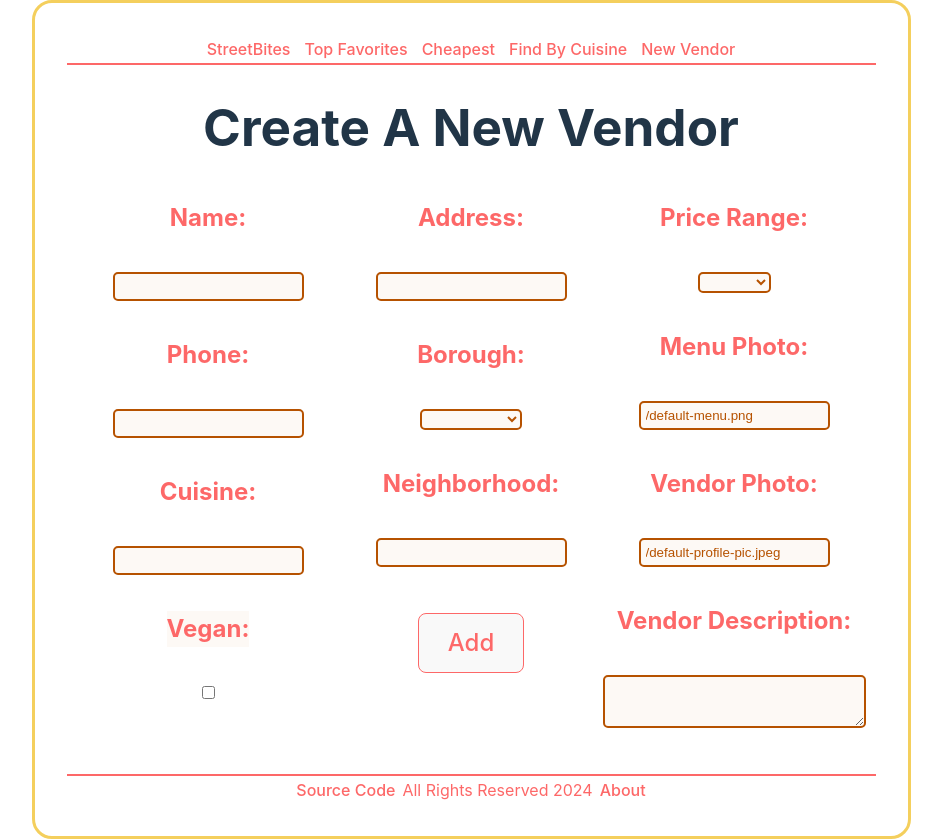
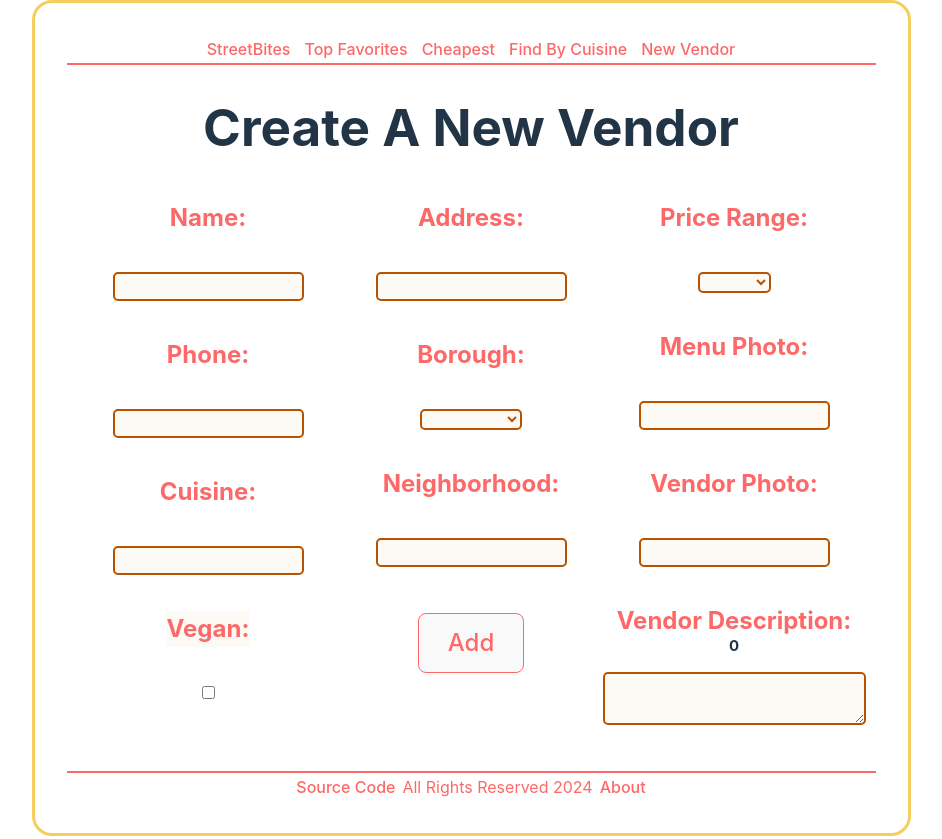
Before and after one commit to AbrahamZambranoTablante/streetbites-fullstack-web-app, a React (Vite) app in the folder frontend/: page /vendors/new in a window 1280 px wide. Shown: the whole page, without its empty margins (169-1111 px from the left). Built offline with nearby package versions, Linux system fonts and the light colour scheme; no server answers.

Commit message:
abraham: description only 150 chars, align profile info and add default profile and menu pics

```diff
--- a/frontend/src/CSS/New.css
+++ b/frontend/src/CSS/New.css
@@ -41,3 +41,8 @@
 .form__inputs-info-vegan {
     background-color: #FDF9F5;
 }
+
+.char-counter {
+    font-size: 15px;
+    margin-top: -40px;
+}
--- a/frontend/src/CSS/Show.css
+++ b/frontend/src/CSS/Show.css
@@ -1,9 +1,10 @@
 .vendor__details {
-    display:flex;
+    display:grid;
+    grid-template-columns: repeat(3, 1fr);
 }
 
 .vendor-profile-pic {
-    margin: 100px 70px;
+    margin: 120px 70px;
     width: 200px;
     height: 200px;
     border-radius: 100%;
@@ -14,3 +15,13 @@
     height: 300px;
     margin: 70px;
 }
+
+.vendor__details-info {
+    border: 1px solid #FD6868;
+    margin: 5% 15%;
+    border-radius: 20px;
+}
+
+.description-container {
+    margin: 0% 20%;
+}
--- a/frontend/src/Components/EditVendorForm.jsx
+++ b/frontend/src/Components/EditVendorForm.jsx
@@ -104,7 +104,8 @@ export default function EditVendorForm () {
                         <label htmlFor="vendor_photo" className="">Vendor Photo:</label><br/>
                             <input id="vendor_photo" type="text" value={editVendor.vendor_photo} onChange={handleTextChange} className="form__input-field" /><br/>
                         <label htmlFor="description" className="">Vendor Description:</label><br/>
-                            <textarea id="description" value={editVendor.description} rows="3" cols="30" onChange={handleTextChange} className="form__input-field" /><br/>
+                            <p className="char-counter">{newVendor.description.length}</p>
+                            <textarea id="description" maxlength ="150" value={editVendor.description} rows="3" cols="30" onChange={handleTextChange} className="form__input-field" /><br/>
                     </div>
                     </div>
                 </form>
--- a/frontend/src/Components/NewVendorForm.jsx
+++ b/frontend/src/Components/NewVendorForm.jsx
@@ -3,6 +3,9 @@ import { useNavigate } from "react-router-dom"
 import "../CSS/New.css"
 
 export default function NewVendorForm () {
+
+    const defaultMenuPic = "/default-menu.png"
+    const defaultProfilePic = "/default-profile-pic.jpeg"
 
     const navigate = useNavigate();
     const API = import.meta.env.VITE_API_URL;
@@ -15,8 +18,8 @@ export default function NewVendorForm () {
         borough: "",
         description: "",
         price_range: "",
-        menu_photo: "/default-menu.png",
-        vendor_photo: "/default-profile-pic.jpeg",
+        menu_photo: "",
+        vendor_photo: "",
         vegan: false,
         likes: 0
     })
@@ -32,7 +35,7 @@ export default function NewVendorForm () {
     function createNewVendor () {
         fetch(`${API}/vendors/new`, {
             method: "POST",
-            body: JSON.stringify(newVendor),
+            body: JSON.stringify({...newVendor, menu_photo: newVendor.menu_photo ? newVendor.menu_photo : defaultMenuPic, vendor_photo: newVendor.vendor_photo ? newVendor.vendor_photo : defaultProfilePic}),
             headers: {
                 "Content-Type": "application/json"
             }
@@ -95,7 +98,8 @@ export default function NewVendorForm () {
                         <label htmlFor="vendor_photo" className="">Vendor Photo:</label><br/>
                             <input id="vendor_photo" type="text" value={newVendor.vendor_photo} onChange={handleTextChange} className="form__input-field" /><br/>
                         <label htmlFor="description" className="">Vendor Description:</label><br/>
-                            <textarea id="description" value={newVendor.description} rows="3" cols="30" onChange={handleTextChange} className="form__input-field" /><br/>
+                            <p className="char-counter">{newVendor.description.length}</p>
+                            <textarea id="description" maxlength ="150" value={newVendor.description} rows="3" cols="30" onChange={handleTextChange} className="form__input-field" /><br/>
                     </div>
                     </div>
                 </form>
--- a/frontend/src/Components/VendorDetails.jsx
+++ b/frontend/src/Components/VendorDetails.jsx
@@ -65,7 +65,9 @@ export default function VendorDetails () {
                     <p className="">{vendor.cuisine}</p>
                     <p className="">{vendor.address}</p>
                     <p className="">{vendor.phone}</p>
-                    <p className="">{vendor.description}</p>
+                    <div className="description-container">
+                        <p className="">{vendor.description}</p>
+                    </div>
                     <p className="">{vendor.price_range}</p>
                     <p className="">{vendor.vegan === true ? "Vegan" : null}</p>
                     {like ? <i className="fa-solid fa-thumbs-up"></i> : <i className="fa-regular fa-thumbs-up"></i>}
```
